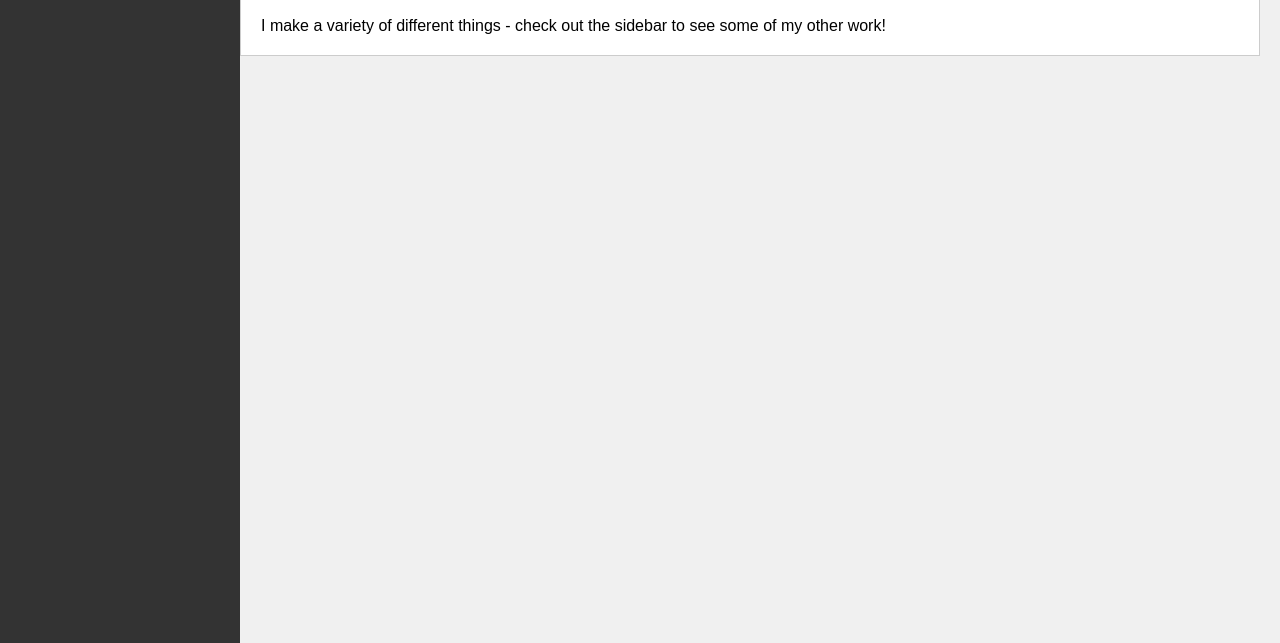
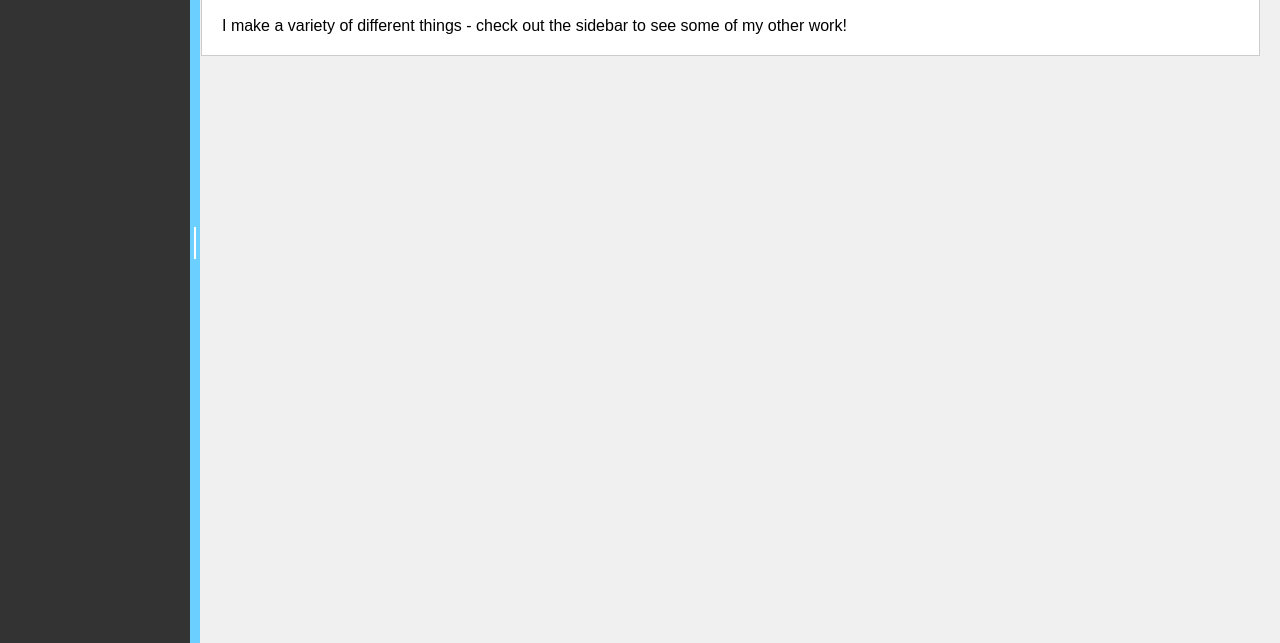
Before and after one commit to zacaryn/zacarynnet, a plain HTML site: page index.html in a window 1280 px wide. Shown: the part 157-800 px from the top of the page. Drawn offline with Linux system fonts and the light colour scheme.

Commit message:
Added collapsable sidebar and dynamic page content

```diff
--- a/index.html
+++ b/index.html
@@ -5,6 +5,9 @@
 </head>
 <body>
     <div id="sidebar">
+        <div id="toggleButton" onclick="toggleSidebar()">
+            <div id="toggleIndicator"></div>
+        </div>
         <ul>
             <li onclick="showTab('home', this)">Home</li>
             <li onclick="showTab('tab2', this)">Knight's Dilemma</li>
@@ -16,6 +19,7 @@
             <li id="closeBracket" class="subtabs">}</li>
         </ul>
     </div>
+    <div id="siteContent">
         <div id="content">
             <div id="header">Zacaryn.net</div>
             <div id="separator"></div>
@@ -27,6 +31,7 @@
             <div id="controlPanel" class="tab">Control Panel content goes here.</div>
             <div id="documentation" class="tab">Documentation content goes here.</div>
         </div>
+    </div>
     <script src="script.js"></script>
 </body>
 </html>
--- a/script.js
+++ b/script.js
@@ -33,6 +33,23 @@ function toggleSubtabs(parentTabId, element) {
     element.classList.add('active');
 }
 
+function toggleSidebar() {
+    var sidebar = document.getElementById('sidebar');
+    var button = document.getElementById('toggleButton');
+    var content = document.getElementById('siteContent');
+    var indicator = document.getElementById('toggleIndicator');
+    if (sidebar.style.left === '-190px' || sidebar.style.left === '') {
+        sidebar.style.left = '0px';
+        button.style.right = '0px'; // Adjust this value
+        content.style.marginLeft = '-40px'; // Adjust this value
+    } else {
+        sidebar.style.left = '-190px'; // Adjust this value to -180px
+        button.style.right = '0px'; // Adjust this value to 0
+        indicator.style.display = 'block'; // Show the indicator
+        content.style.marginLeft = '-230px'; // Adjust this value
+    }
+}
+
 window.onload = function() {
     var subtabs = document.getElementsByClassName('subtabs');
     for (var i = 0; i < subtabs.length; i++) {
@@ -43,4 +60,11 @@ window.onload = function() {
 
     var openBracket = document.getElementById('openBracket');
     openBracket.innerHTML = '{ }'; // Set the open bracket to '{ }' on load
+
+    var toggleButton = document.getElementById('toggleButton');
+    toggleButton.style.display = 'block'; // Make sure the button is not hidden
+    toggleButton.style.right = '0px'; // Position the button on the screen
+
+    var sidebar = document.getElementById('sidebar');
+    sidebar.style.left = '0px'; // Open the sidebar
 }
--- a/styles.css
+++ b/styles.css
@@ -5,15 +5,26 @@ body {
     background-color: #f0f0f0;
 }
 
+#siteContent {
+    margin-left: -40px; /* should match the width of the sidebar */
+    transition: margin-left 0.5s;
+    border-left: 1px solid #ccc; /* Add a border to the left side */
+}
 #sidebar {
     width: 200px;
     height: 100vh;
     position: fixed;
-    left: 0;
+    left: -180px; /* set to closed state initially */
     top: 0;
     background-color: #333;
     color: #fff;
     padding: 20px;
+    overflow: hidden;
+    transition: left 0.5s;
+    box-sizing: border-box; /* include padding in width */
+}
+#sidebar.closed {
+    left: -200px; /* should match the width of the sidebar */
 }
 
 #sidebar ul {
@@ -89,3 +100,24 @@ body {
     padding-right: 10px; /* Add space to the right of the open bracket */
     padding-left: 10px; /* Add space to the left of the close bracket */
 }
+#toggleButton {
+    position: absolute;
+    right: 0px; /* Adjust as needed */
+    top: 0;
+    width: 10px; /* Adjust as needed */
+    height: 100%;
+    background-color: rgb(107, 208, 255); /* Adjust as needed */
+    cursor: pointer;
+    box-sizing: border-box; /* include padding in width */
+}
+
+#toggleIndicator {
+    position: absolute;
+    top: 50%;
+    left: 50%;
+    width: 2px;
+    height: 20px;
+    background: #fff;
+    transform: translate(-50%, -50%);
+    box-shadow: 0 -6px 0 #fff, 0 6px 0 #fff;
+}
```
Lines whose indentation alone changed are shown as unchanged.
